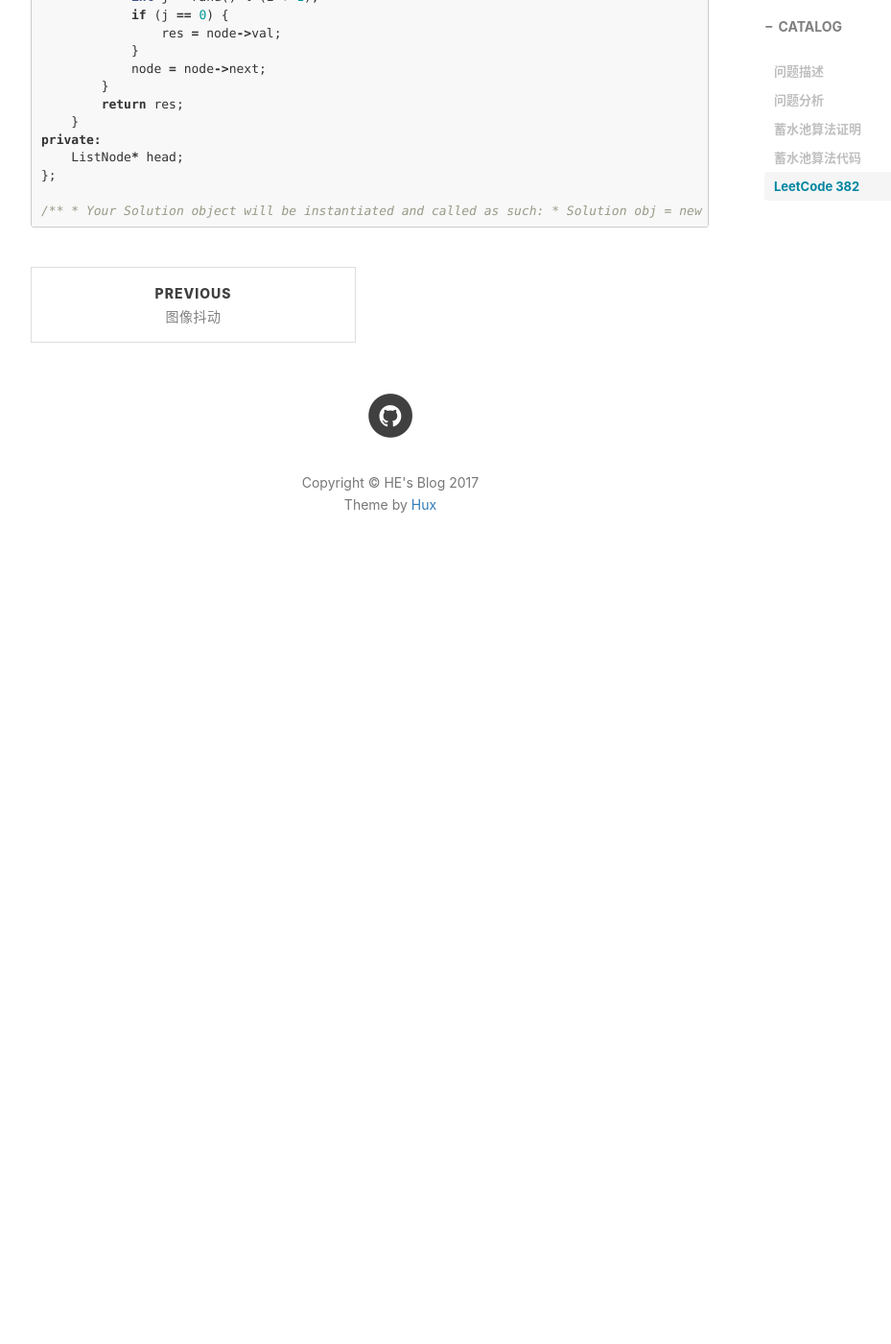
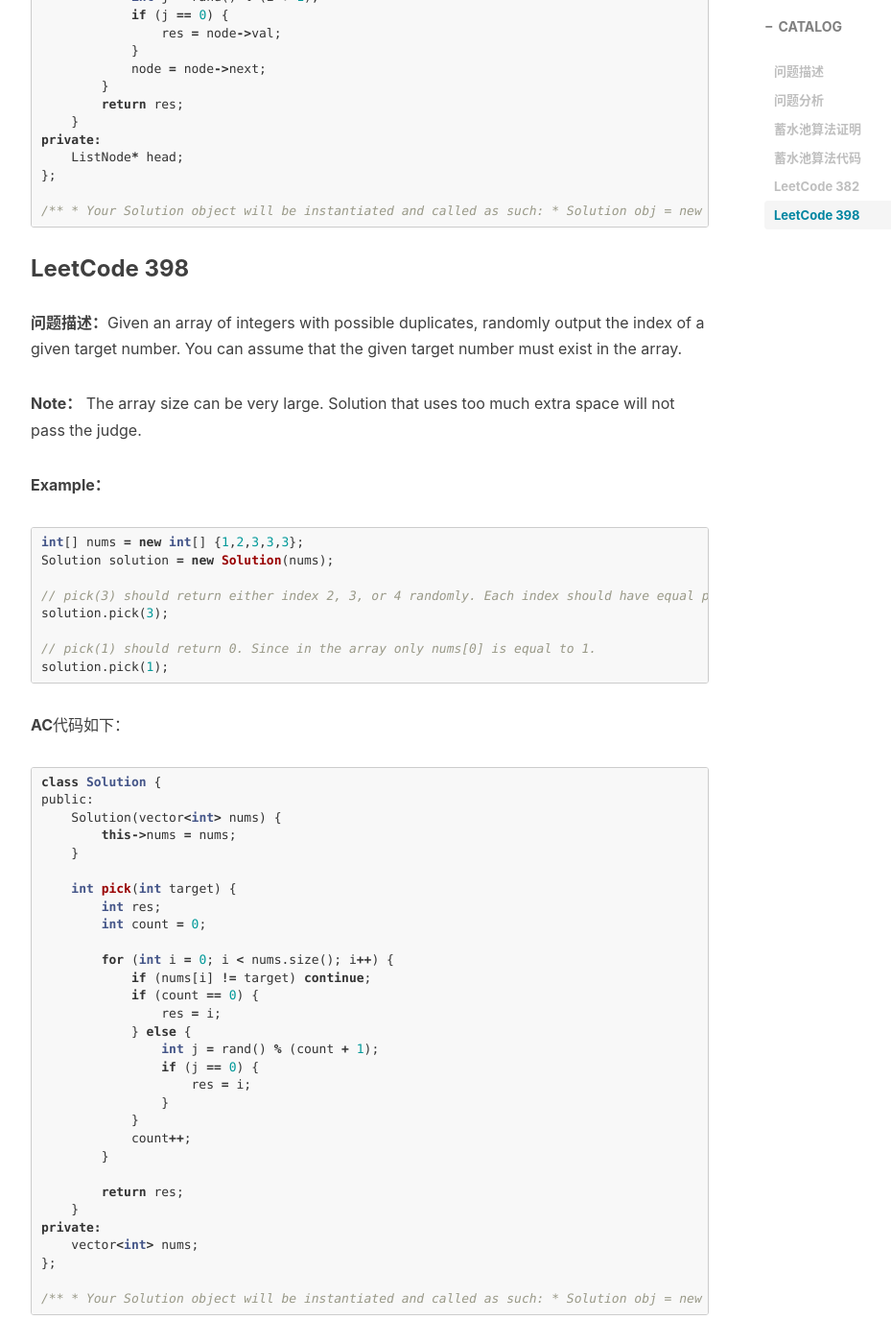
Before and after one commit to HeWenjie/HeWenjie.github.io, a Jekyll site: the page built from _posts/2017-10-10-reservoir-sampling.markdown, in a window 1280 px wide and 1400 px high, scrolled down 3876 px. Shown: the whole window at 96% size, without its empty margins (233-1162 px from the left). Built offline with Jekyll 4.4.1, drawn with Linux system fonts in a browser that asks for light colours; nearby versions of some CDN libraries; formulas are drawn with MathJax 3; comment, search, counter and statistics services are not loaded; before the commit the page ends 4506 px from its top, so only the background shows below that; some of the changed text lies outside the part shown.

````diff
--- a/_posts/2017-10-10-reservoir-sampling.markdown
+++ b/_posts/2017-10-10-reservoir-sampling.markdown
@@ -114,11 +114,11 @@ void reservoir_sampling(vector<int> samples, vector<int> result, int K) {
 
 这道问题就可以用蓄水池算法解决
 
-问题描述：Given a singly linked list, return a random node's value from the linked list. Each node must have the same probability of being chosen.
+**问题描述：**Given a singly linked list, return a random node's value from the linked list. Each node must have the same probability of being chosen.
 
-Follow up: What if the linked list is extremely large and its length is unknown to you? Could you solve this efficiently without using extra space?
+**Follow up：** What if the linked list is extremely large and its length is unknown to you? Could you solve this efficiently without using extra space?
 
-Example:
+**Example：**
 ```c++
 // Init a singly linked list [1,2,3].
 ListNode head = new ListNode(1);
@@ -172,3 +172,61 @@ private:
  * int param_1 = obj.getRandom();
  */
 ```
+
+### LeetCode 398
+
+**问题描述：**Given an array of integers with possible duplicates, randomly output the index of a given target number. You can assume that the given target number must exist in the array.
+
+**Note：** The array size can be very large. Solution that uses too much extra space will not pass the judge.
+
+**Example：**
+
+```c++
+int[] nums = new int[] {1,2,3,3,3};
+Solution solution = new Solution(nums);
+
+// pick(3) should return either index 2, 3, or 4 randomly. Each index should have equal probability of returning.
+solution.pick(3);
+
+// pick(1) should return 0. Since in the array only nums[0] is equal to 1.
+solution.pick(1);
+```
+
+**AC**代码如下：
+
+```c++
+class Solution {
+public:
+    Solution(vector<int> nums) {
+        this->nums = nums;
+    }
+
+    int pick(int target) {
+        int res;
+        int count = 0;
+
+        for (int i = 0; i < nums.size(); i++) {
+            if (nums[i] != target) continue;
+            if (count == 0) {
+                res = i;
+            } else {
+                int j = rand() % (count + 1);
+                if (j == 0) {
+                    res = i;
+                }
+            }
+            count++;
+        }
+
+        return res;
+    }
+private:
+    vector<int> nums;
+};
+
+/**
+ * Your Solution object will be instantiated and called as such:
+ * Solution obj = new Solution(nums);
+ * int param_1 = obj.pick(target);
+ */
+```
````
Also changed, not shown: other parts of _posts/2017-10-10-reservoir-sampling.markdown (+1 -1 lines), _posts/2017-10-11-union-find.markdown (added, +314 -0 lines), img/union-find/union.jpg (added).
